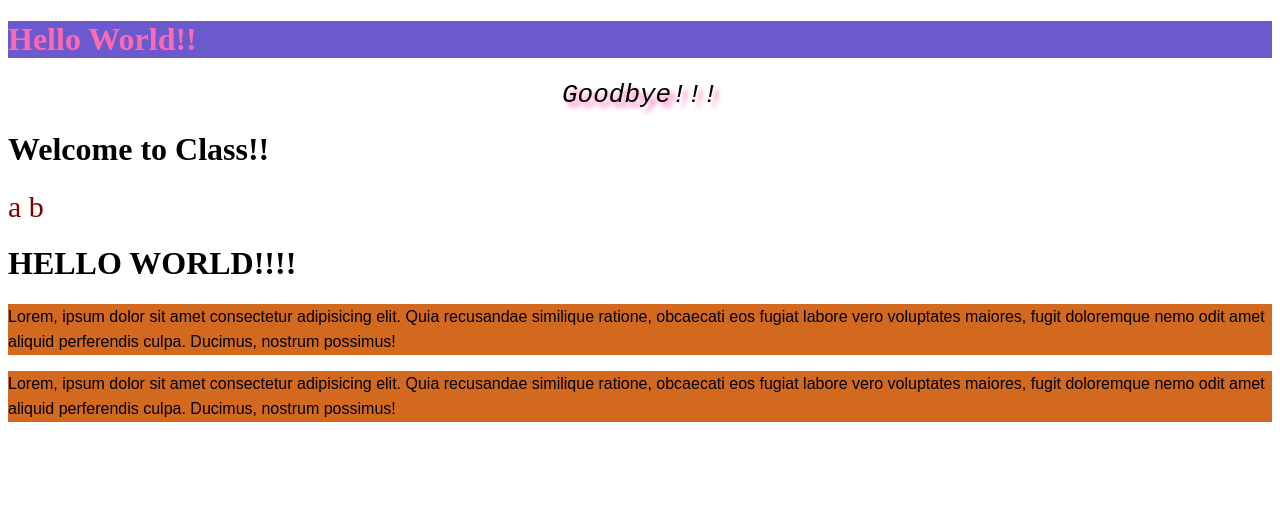
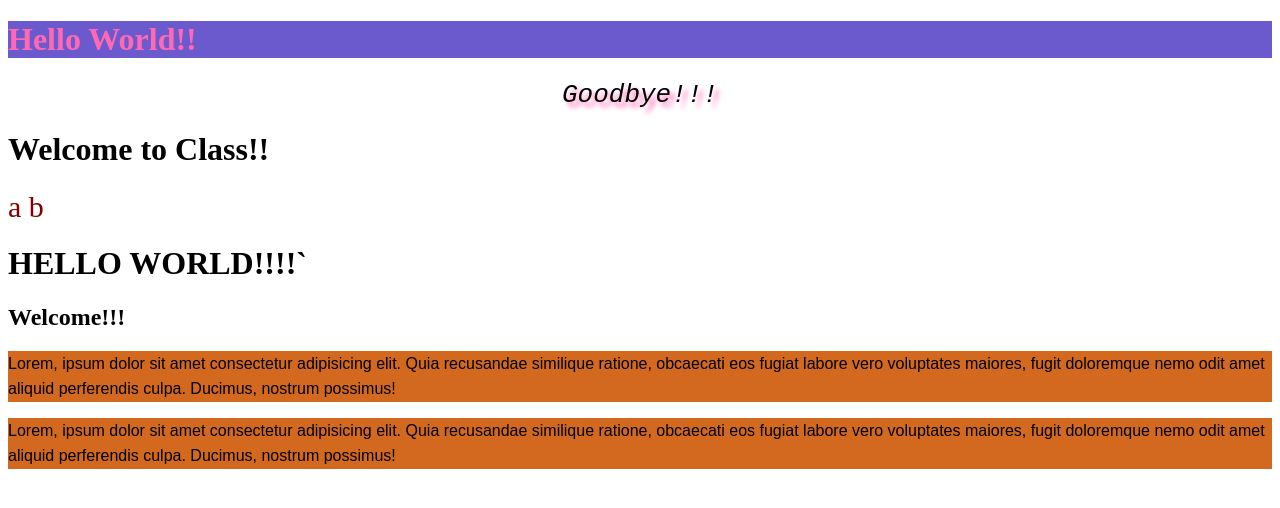
Before and after one commit to kaitlinchoffmann/FA24WDP, a plain HTML site: page cssExample.html in a window 1280 px wide. Drawn offline with Linux system fonts and the light colour scheme.

Commit message:
Added text to info pages

```diff
--- a/cssExample.html
+++ b/cssExample.html
@@ -22,7 +22,8 @@
     </nav>
   </div>
 
-  <h1>HELLO WORLD!!!!</h1>
+  <h1>HELLO WORLD!!!!`</h1>
+  <h2>Welcome!!!</h2>
   <div class="main">
 
     <p>
```
Also changed, not shown: index.html (+1 -0 lines).
